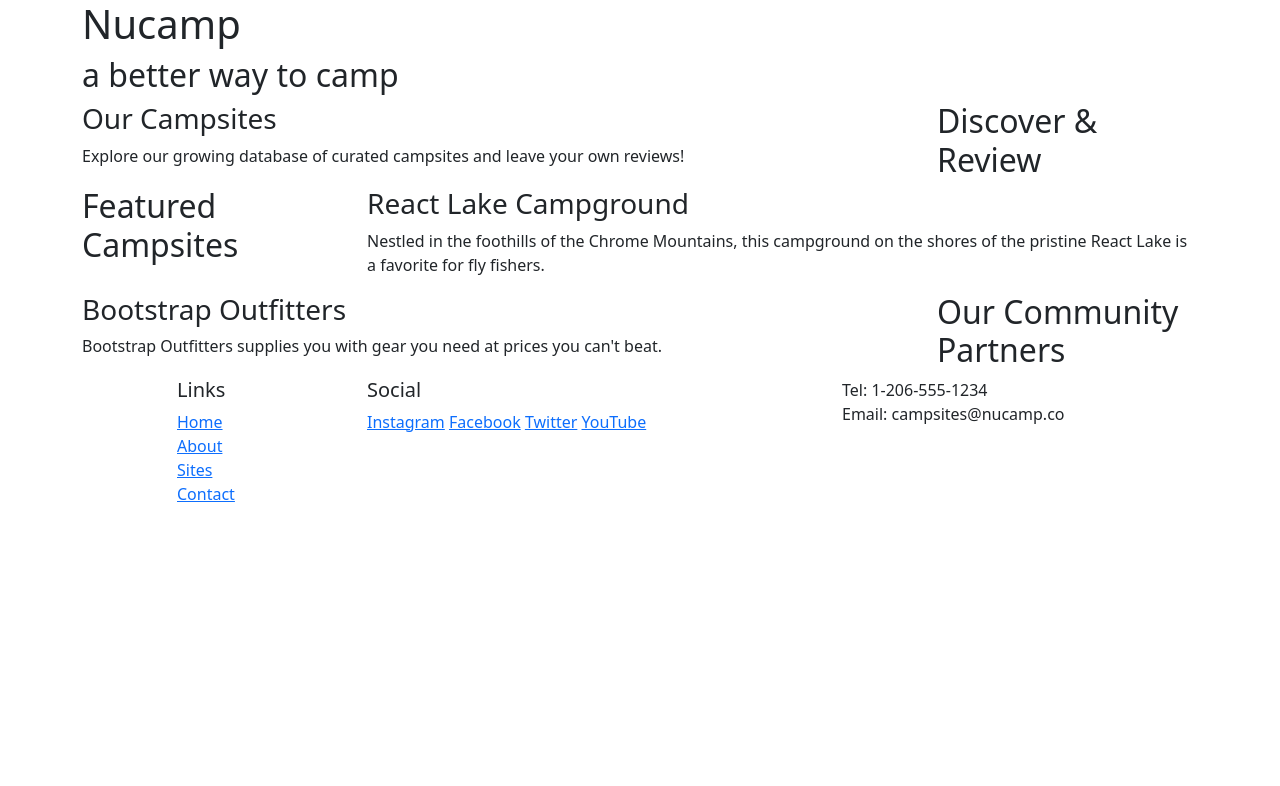
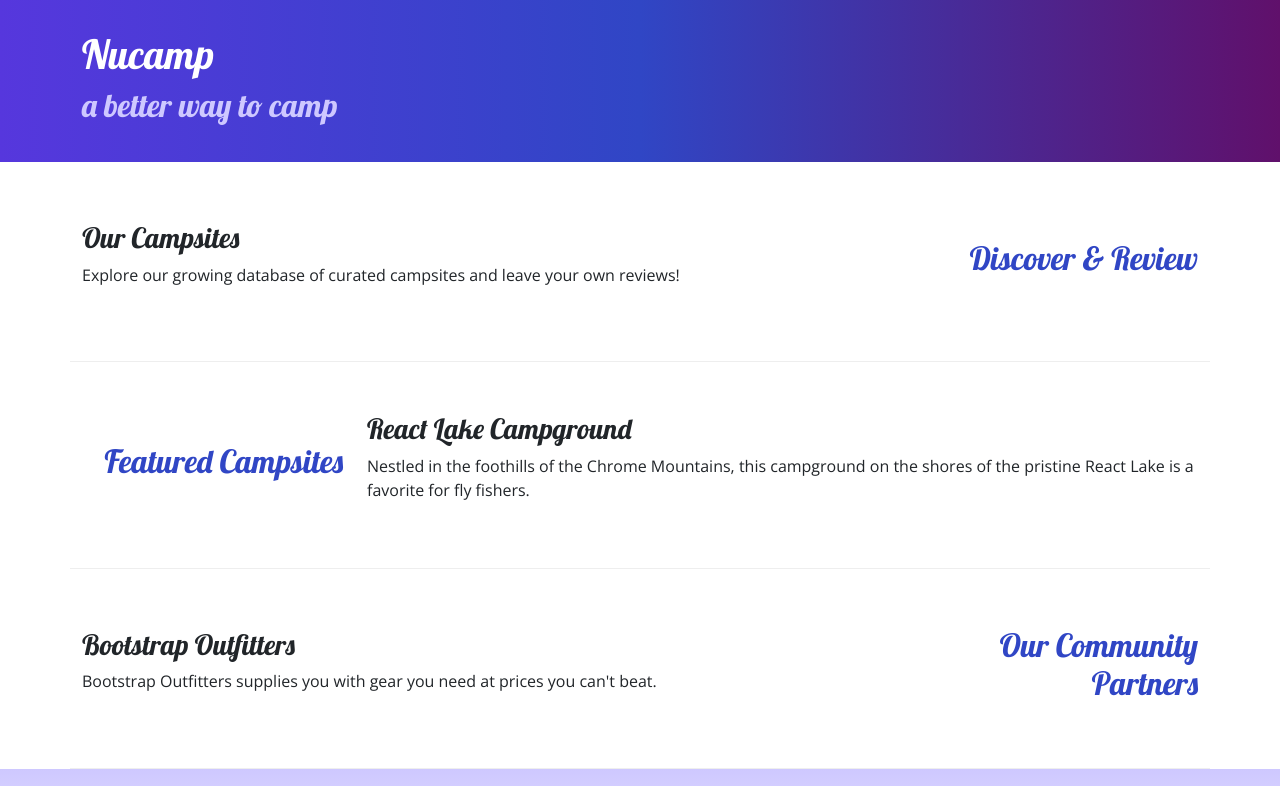
Before and after one commit to Ezrathewarrior/Nucampsite, a plain HTML site: page index.html in a window 1280 px wide. Shown: the top 786 px of the page. Drawn offline with nearby package versions, Linux system fonts and the light colour scheme.

Commit message:
create about us page

```diff
--- /dev/null
+++ b/css/styles.css
@@ -0,0 +1,30 @@
+body {
+    font-family: "Open Sans", sans-serif;
+}
+
+h1, h2, h3 {
+    font-family: "Lobster", cursive;
+}
+h2 {
+    color: #3046c5;
+}
+
+header {
+    padding: 30px;
+    background-image: linear-gradient(to right, #5637dd, #3046c5, #60106b);
+    color: white;
+}
+
+header h2 {
+    color: #cec8ff;
+}
+footer{
+    background-image: linear-gradient(#cec8ff, white);
+    padding: 20px 0;
+}
+
+.row-content {
+    padding: 50px 0;
+    border-bottom: 1px ridge;
+    min-height: 200px;
+}
--- a/index.html
+++ b/index.html
@@ -6,7 +6,8 @@
     <meta name="viewport" content="width=device-width, initial-scale=1" />
     <title>Nucamp: A Better Way To Camp</title>
     <link href="https://cdn.jsdelivr.net/npm/bootstrap@5.2.3/dist/css/bootstrap.min.css" rel="stylesheet" integrity="sha384-rbsA2VBKQhggwzxH7pPCaAqO46MgnOM80zW1RWuH61DGLwZJEdK2Kadq2F9CUG65" crossorigin="anonymous"/>
-
+    <link rel="stylesheet" href="https://fonts.googleapis.com/css?family=Lobster|Open+Sans" />
+    <link rel="stylesheet" href="css/styles.css" />
 </head>
 
 <body>
@@ -27,9 +28,9 @@
     <main class="container">
 
     	<!-- discover section -->
-        <section class="row">
+        <section class="row row-content align-items-center">
             <div class="col-sm-4 col-md-3 order-sm-last">
-                <h2>Discover & Review</h2>
+                <h2 class="text-sm-end">Discover & Review</h2>
             </div>
             <div class="col">
                 <h3>Our Campsites</h3>
@@ -38,9 +39,9 @@
         </section>
 
 		<!-- feature section -->
-        <section class="row">
+        <section class="row row-content align-items-center">
             <div class="col-sm-4 col-md-3">
-                <h2>Featured Campsites</h2>
+                <h2 class="text-sm-end">Featured Campsites</h2>
             </div>
             <div class="col">
                 <h3>React Lake Campground</h3>
@@ -49,13 +50,13 @@
         </section>
 
 		<!-- partner section -->
-        <section class="row">
+        <section class="row row-content align-items-center">
             <div class="col-sm-4 col-md-3 order-sm-last">
-                <h2>Our Community Partners</h2>
+                <h2 class="text-sm-end">Our Community Partners</h2>
             </div>
             <div class="col">
                 <h3>Bootstrap Outfitters</h3>
-                <p>Bootstrap Outfitters supplies you with gear you need at prices you can't beat.</p>
+                <p class="d-none d-sm-block">Bootstrap Outfitters supplies you with gear you need at prices you can't beat.</p>
             </div>
         </section>
 
@@ -69,19 +70,19 @@
                     <h5>Links</h5>
                     <ul class="list-unstyled">
                         <li><a href="#">Home</a></li>
-                        <li><a href="#">About</a></li>
+                        <li><a href="aboutus.html">About</a></li>
                         <li><a href="#">Sites</a></li>
                         <li><a href="#">Contact</a></li>
                     </ul>
                 </div>
-                <div class="col-6 col-sm-5">
+                <div class="col-6 col-sm-5 text-center">
                     <h5>Social</h5>
                     <a href="http://instagram.com/">Instagram</a>
                     <a href="http://facebook.com/">Facebook</a>
                     <a href="http://twitter.com/">Twitter</a>
                     <a href="http://youtube.com/">YouTube</a>
                 </div>
-                <div class="col-sm-4">
+                <div class="col-sm-4 text-center">
                     Tel: 1-206-555-1234<br />
                     Email: campsites@nucamp.co
                 </div>
```
Also changed, not shown: aboutus.html (added, +91 -0 lines).
